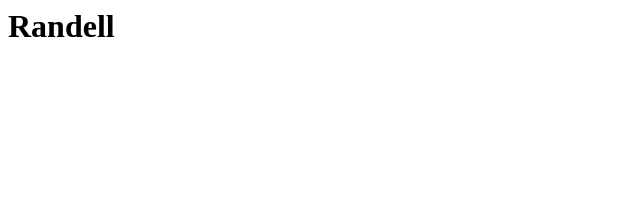
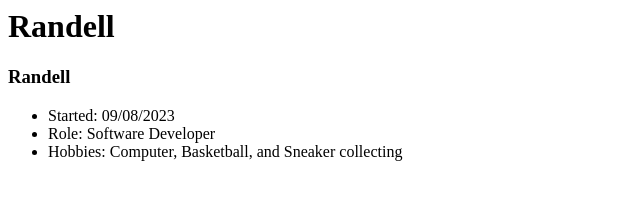
Before and after one commit to randellh20/randellh20.github.io, a plain HTML site: page index.html in a window 1280 px wide. Shown: the whole page, without its empty margins (0-640 px from the left). Drawn offline with Linux system fonts and the light colour scheme.

Commit message:
Update my profile

```diff
--- a/index.html
+++ b/index.html
@@ -1 +1,8 @@
 <h1>Randell</h1>
+
+<h3>Randell</h3>
+<ul>
+    <li>Started: 09/08/2023</li>
+    <li>Role: Software Developer</li>
+    <li>Hobbies: Computer, Basketball, and Sneaker collecting</li>
+</ul>
```
